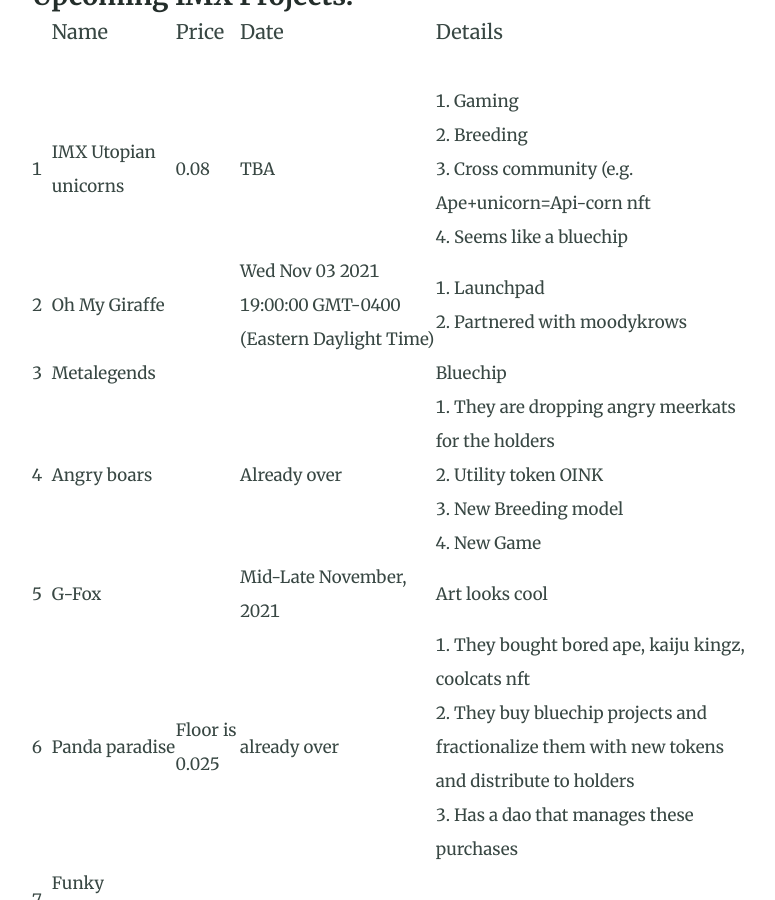
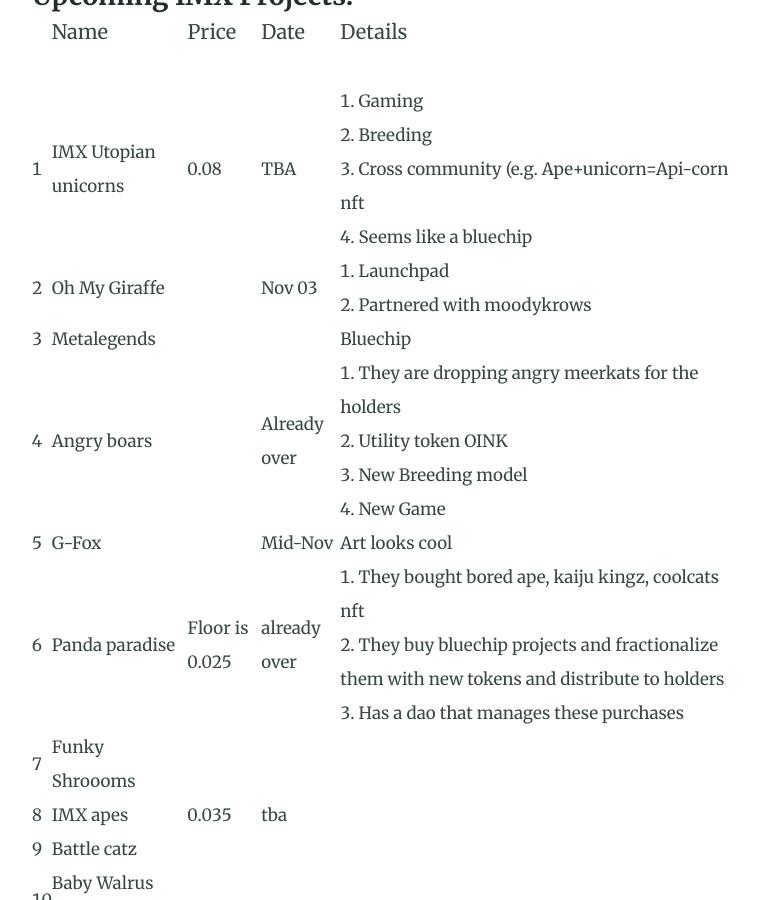
Before and after one commit to cryptophds/cryptophds.github.io, a Jekyll site: the page built from nft.md, in a window 1280 px wide and 900 px high, scrolled down 249 px. Shown: the whole window, without its empty margins (251-1026 px from the left). Built offline with Jekyll 4.4.1, drawn with Linux system fonts in a browser that asks for light colours.

Commit message:
Update nft.md

```diff
--- a/nft.md
+++ b/nft.md
@@ -14,10 +14,10 @@ aside: false
 | --- | --- | --- | --- | --- |
 |  |  |  |  |  |
 | 1 | IMX Utopian unicorns  | 0.08 | TBA | 1. Gaming<br>2. Breeding<br>3. Cross community (e.g. Ape+unicorn=Api-corn nft<br>4. Seems like a bluechip |
-| 2 | Oh My Giraffe  |  | Wed Nov 03 2021 19:00:00 GMT-0400 (Eastern Daylight Time) | 1. Launchpad<br>2. Partnered with moodykrows |
+| 2 | Oh My Giraffe  |  | Nov 03 | 1. Launchpad<br>2. Partnered with moodykrows |
 | 3 | Metalegends |  |  | Bluechip |
 | 4 | Angry boars |  | Already over | 1. They are dropping angry meerkats for the holders<br>2. Utility token OINK<br>3. New Breeding model<br>4. New Game |
-| 5 | G-Fox |  | Mid-Late November, 2021 | Art looks cool |
+| 5 | G-Fox |  | Mid-Nov | Art looks cool |
 | 6 | Panda paradise | Floor is 0.025 | already over | 1. They bought bored ape, kaiju kingz, coolcats nft<br>2. They buy bluechip projects and fractionalize them with new tokens and distribute to holders<br>3. Has a dao that manages these purchases |
 | 7 | Funky Shroooms |  |  |  |
 | 8 | IMX apes | 0.035 | tba |  |
```
